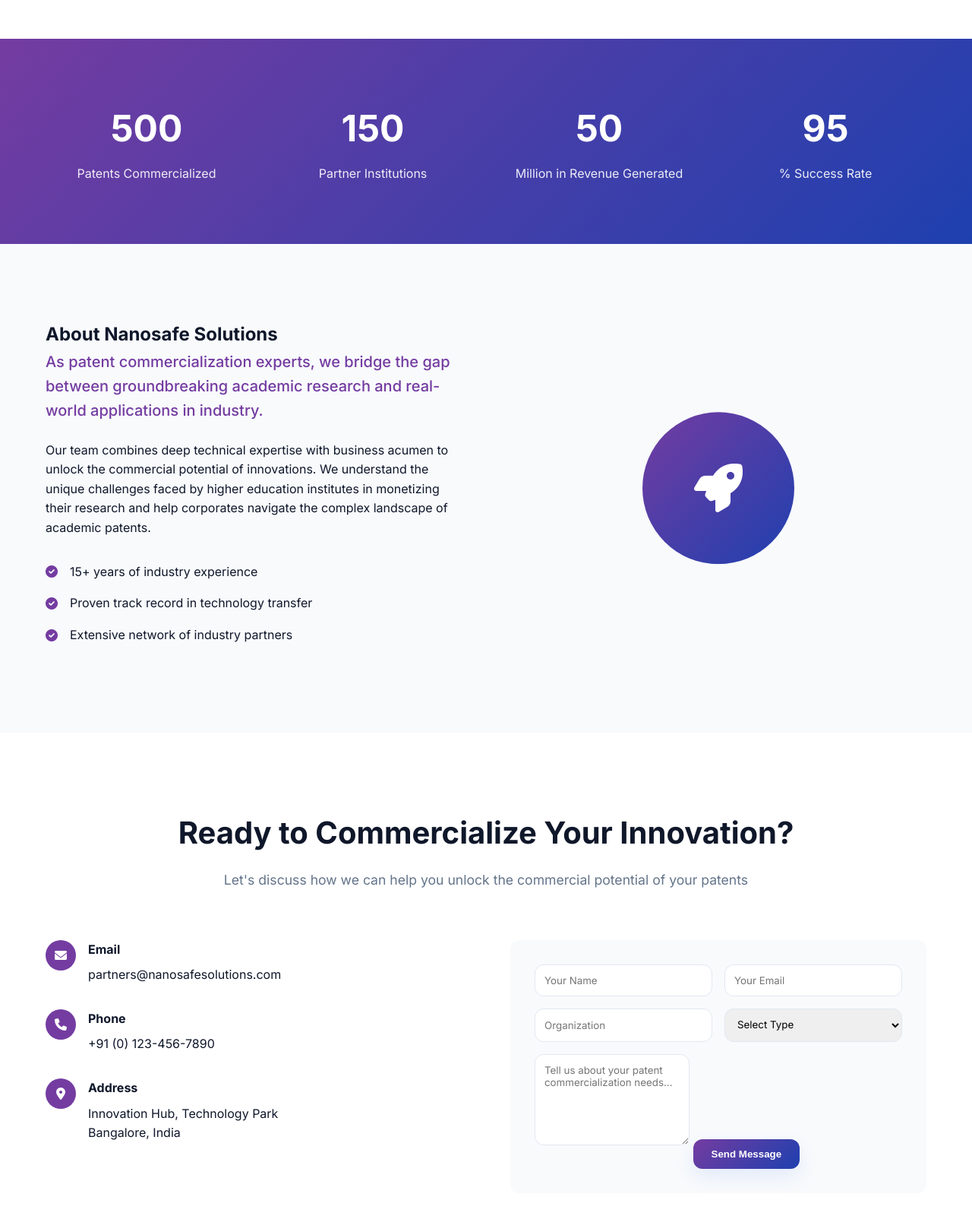
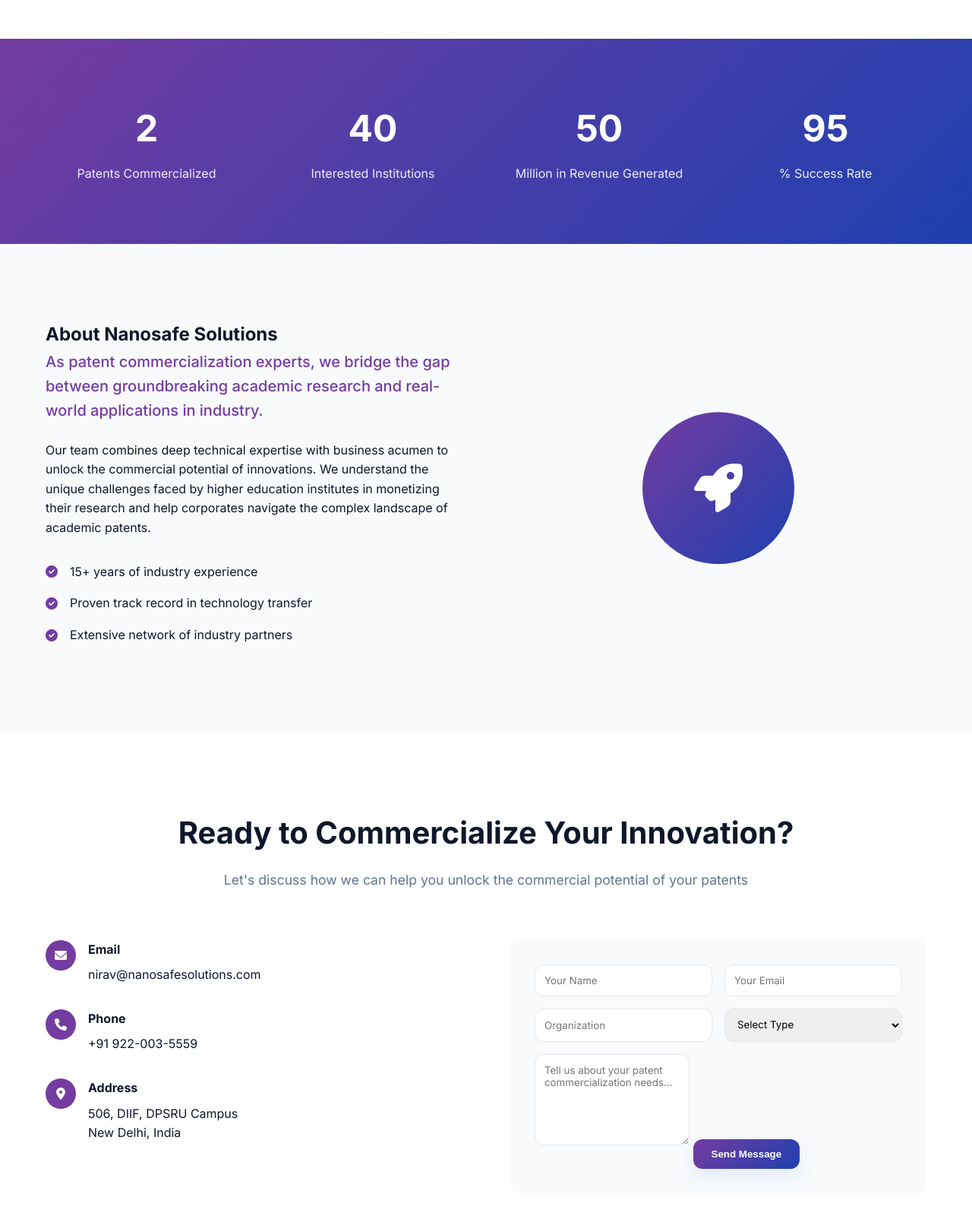
Before and after one commit to mayur5c/patentpartners_v2, a plain HTML site: page index.html in a window 1280 px wide. Shown: the part 1660-3260 px from the top of the page at 76% size. Drawn offline with Linux system fonts and the light colour scheme.

Commit message:
updated contact details

```diff
--- a/index.html
+++ b/index.html
@@ -126,12 +126,12 @@
         <div class="container">
             <div class="stats-grid">
                 <div class="stat-item">
-                    <div class="stat-number" data-target="500">0</div>
+                    <div class="stat-number" data-target="2">0</div>
                     <div class="stat-label">Patents Commercialized</div>
                 </div>
                 <div class="stat-item">
-                    <div class="stat-number" data-target="150">0</div>
-                    <div class="stat-label">Partner Institutions</div>
+                    <div class="stat-number" data-target="40">0</div>
+                    <div class="stat-label">Interested Institutions</div>
                 </div>
                 <div class="stat-item">
                     <div class="stat-number" data-target="50">0</div>
@@ -193,21 +193,21 @@
                         <i class="fas fa-envelope"></i>
                         <div>
                             <h4>Email</h4>
-                            <p>partners@nanosafesolutions.com</p>
+                            <p>nirav@nanosafesolutions.com</p>
                         </div>
                     </div>
                     <div class="contact-item">
                         <i class="fas fa-phone"></i>
                         <div>
                             <h4>Phone</h4>
-                            <p>+91 (0) 123-456-7890</p>
+                            <p>+91 922-003-5559</p>
                         </div>
                     </div>
                     <div class="contact-item">
                         <i class="fas fa-map-marker-alt"></i>
                         <div>
                             <h4>Address</h4>
-                            <p>Innovation Hub, Technology Park<br>Bangalore, India</p>
+                            <p>506, DIIF, DPSRU Campus<br>New Delhi, India</p>
                         </div>
                     </div>
                 </div>
@@ -273,7 +273,7 @@
                 </div>
             </div>
             <div class="footer-bottom">
-                <p>&copy; 2024 Nanosafe Solutions Pvt. Ltd. All rights reserved.</p>
+                <p>&copy; 2025 Nanosafe Solutions Pvt. Ltd. All rights reserved.</p>
             </div>
         </div>
     </footer>
```
